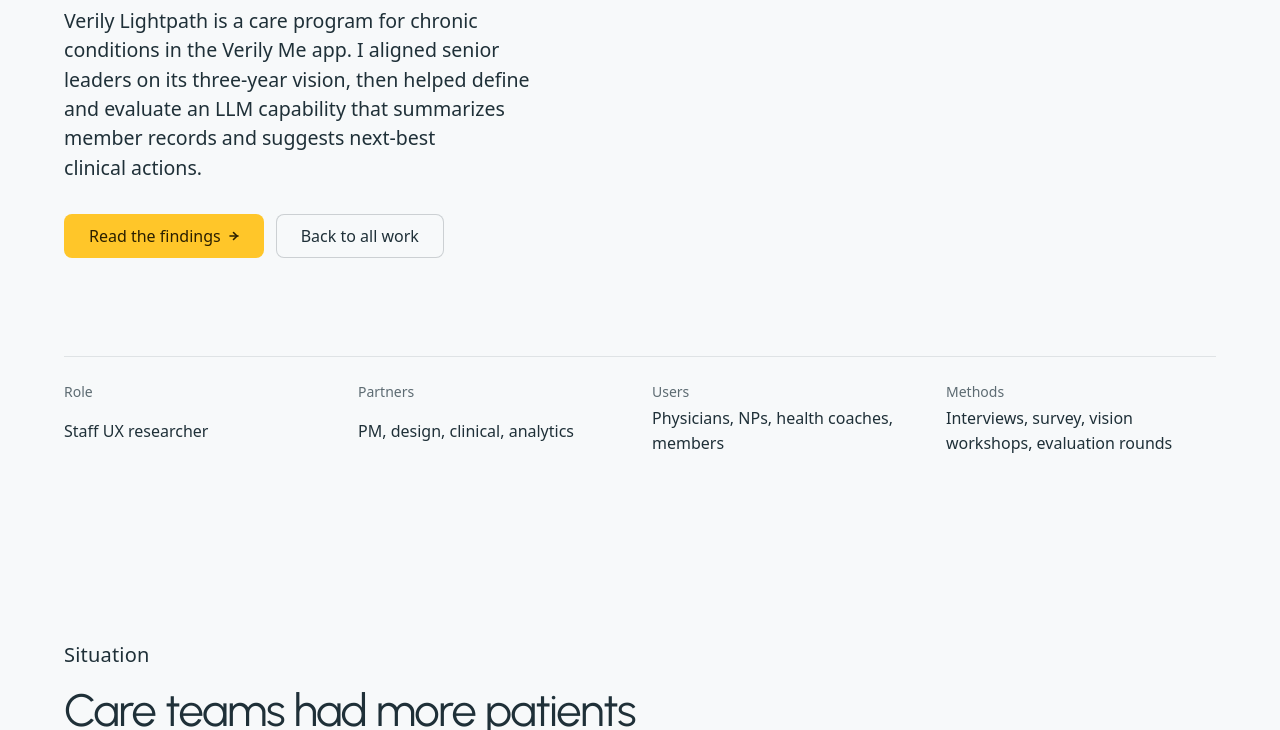
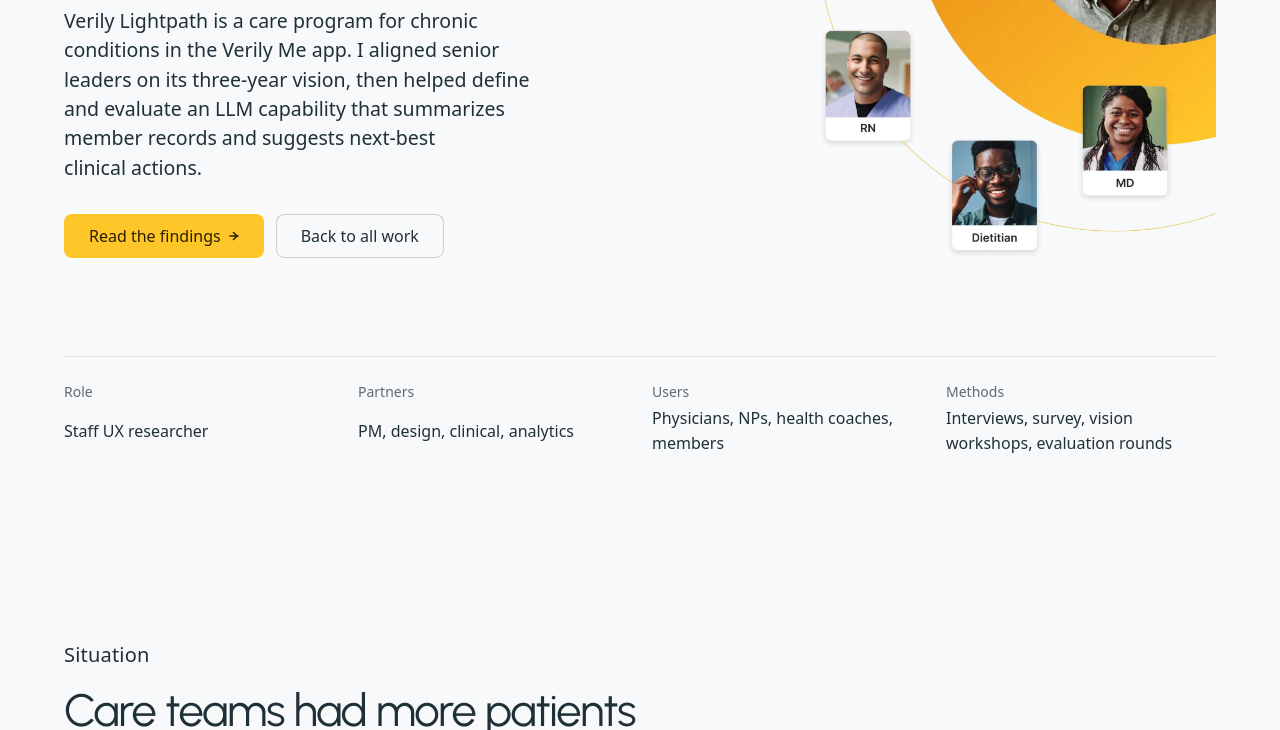
Before and after one commit to iconoclassic/portfolio, a plain HTML site: page adisa-soren-portfolio/lightpath.html in a window 1280 px wide. Shown: the part 280-1010 px from the top of the page. Drawn offline with Linux system fonts and the light colour scheme; a web font is replaced by a local one.

Commit message:
Lightpath hero: care-team image on the right of the words
Co-Authored-By: Claude Opus 5.5 <noreply@anthropic.com>
Claude-Session: https://claude.ai/code/session_01TTzpd3AEM31Lv3pnCvyrgQ

```diff
--- a/adisa-soren-portfolio/lightpath.html
+++ b/adisa-soren-portfolio/lightpath.html
@@ -125,6 +125,15 @@
     #console .group:first-child .console__fig img { max-height: calc(100svh - 430px); }
     #console .group:last-child .console__fig img { max-height: calc(100svh - 250px); }
   }
+  /* the hero picture: the member at the centre of his care team, on the right of the words; on narrow screens it sits under them */
+  .lp-hero { flex: 1 1 auto; min-height: 0; display: grid; grid-template-columns: minmax(0, 1fr); row-gap: var(--s-6); }
+  .lp-art { margin: 0; display: flex; align-items: center; justify-content: center; min-height: 0; }
+  .lp-art img { display: block; width: auto; height: auto; max-width: 100%; max-height: 100%; }
+  @media (max-width: 1023px) { .lp-art img { width: min(100%, 460px); } }
+  @media (min-width: 1024px) {
+    .lp-hero { grid-template-columns: minmax(0, 7fr) minmax(0, 5fr); grid-template-rows: minmax(0, 1fr); column-gap: var(--gutter); }
+    .lp-art { height: 100%; align-items: flex-start; justify-content: flex-end; padding-block: var(--s-2) var(--s-6); }
+  }
 </style>
 </head>
 <body>
@@ -151,7 +160,7 @@
 <main id="top">
   <section class="hero hero--statement" aria-labelledby="hero-h">
     <div class="wrap"><div class="hero-text hero__in">
-      <div>
+      <div class="lp-hero"><div>
         <p class="hero-notice">Case study · Verily Lightpath · <span class="tbd">2021 to 2025</span> &nbsp; <span class="draft-note">Draft · highlighted text is placeholder</span></p>
         <h1 id="hero-h">Helping care teams act 35% faster in chronic care</h1>
         <p class="hero__lead">Verily Lightpath is a care program for chronic conditions in the Verily Me app. I aligned senior leaders on its three-year vision, then helped define and evaluate an LLM capability that summarizes member records and suggests next-best clinical actions.</p>
@@ -160,6 +169,7 @@
           <a class="btn btn--secondary" href="index.html#work">Back to all work</a>
         </div>
       </div>
+      <figure class="lp-art"><img src="assets/img/lightpath-care-team.webp" width="764" height="760" alt="A Lightpath member at the centre of his care team: a health coach, an RN, a dietitian and an MD" fetchpriority="high"></figure></div>
       <dl class="hero__facts"><div><dt>Role</dt><dd>Staff UX researcher</dd></div><div><dt>Partners</dt><dd>PM, design, clinical, analytics</dd></div><div><dt>Users</dt><dd>Physicians, NPs, health coaches, members</dd></div><div><dt>Methods</dt><dd>Interviews, survey, vision workshops, evaluation rounds</dd></div></dl>
     </div></div>
   </section>
```
